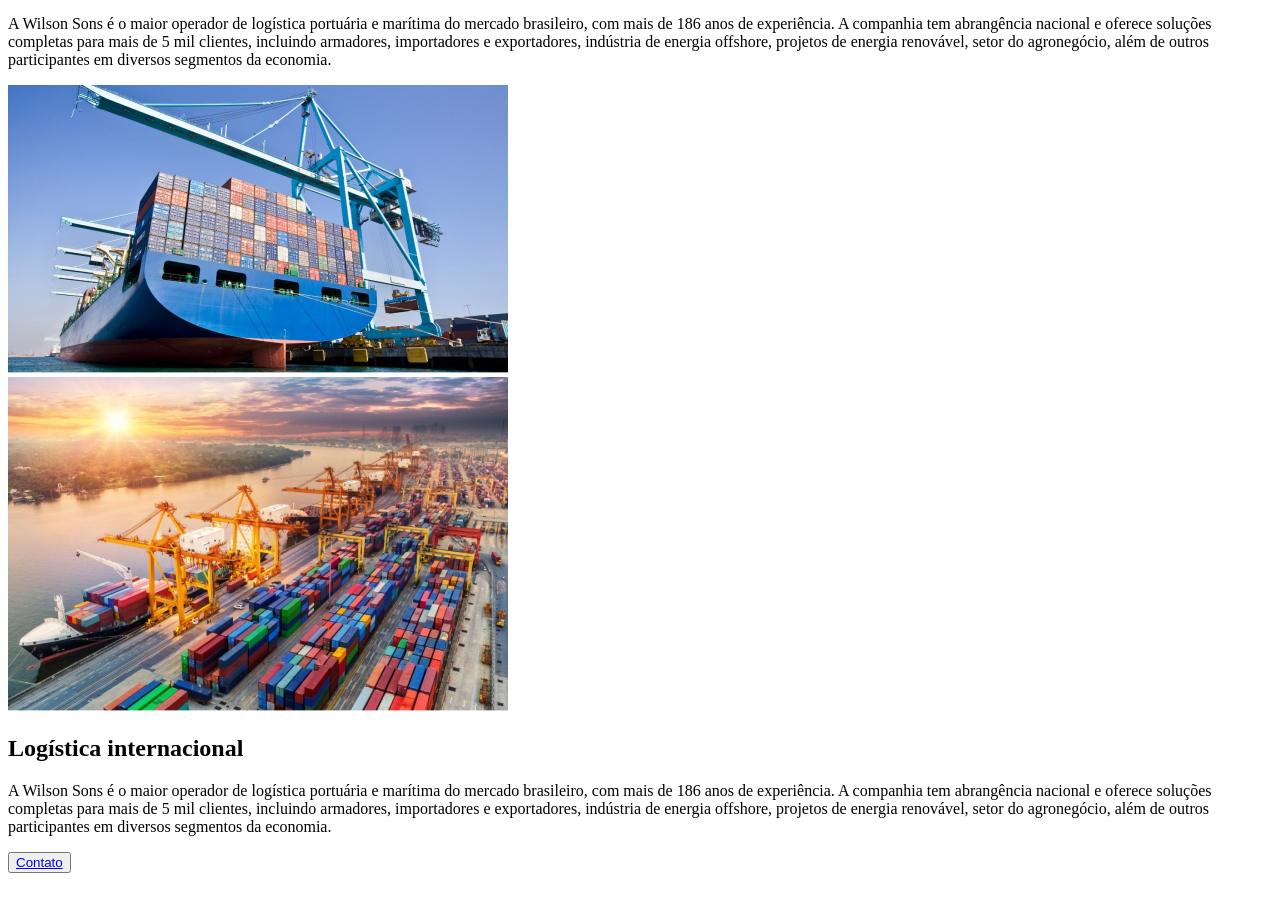
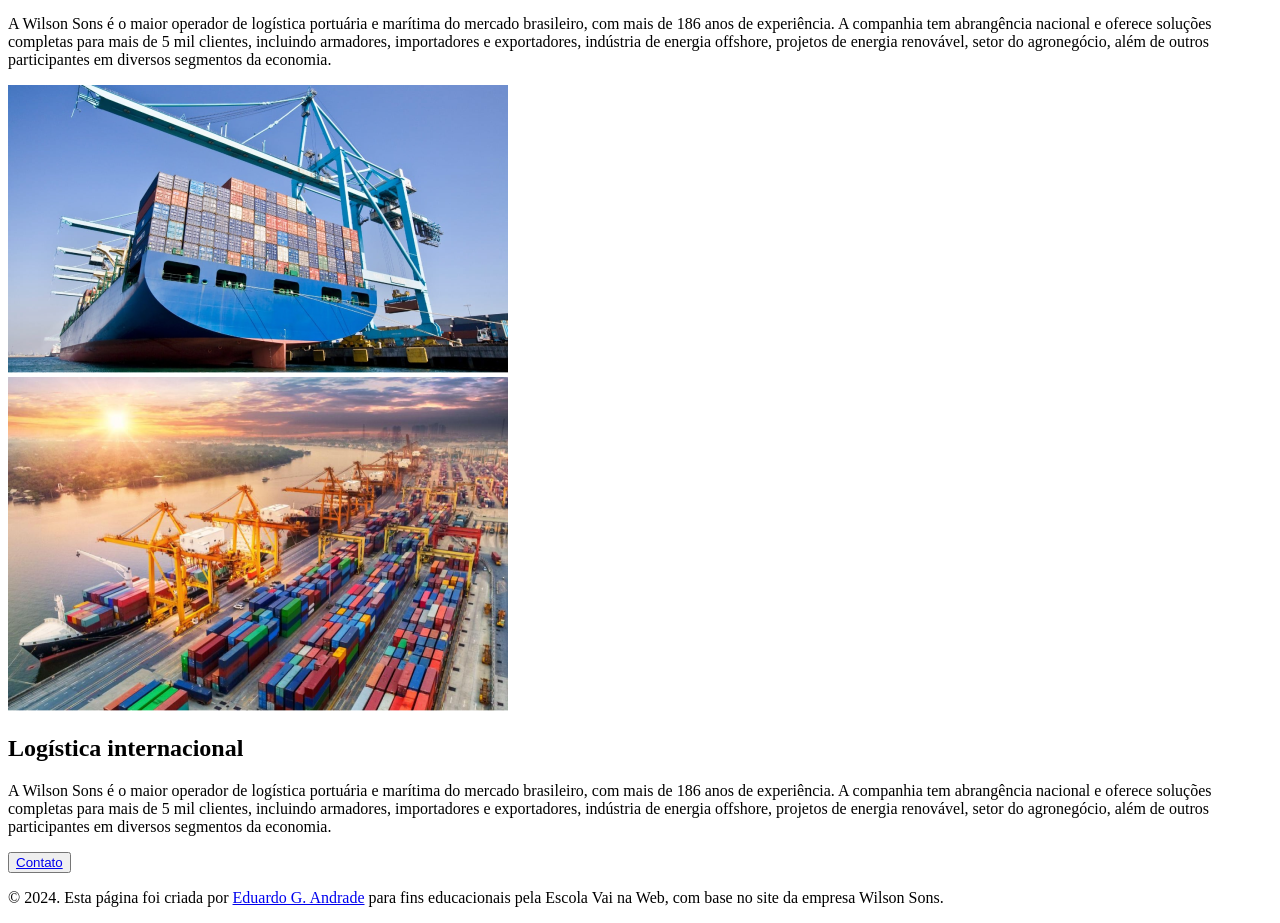
Before and after one commit to Eduardo377/pagina-1, a plain HTML site: page index.html in a window 1280 px wide. Shown: the part 176-1099 px from the top of the page. Before the commit the page ends 1057 px from the top, so only its background shows below. Drawn offline with Linux system fonts and the light colour scheme.

Commit message:
:construction: feature: construcao da footer

```diff
--- a/index.html
+++ b/index.html
@@ -45,7 +45,9 @@
         </section>
     </main>
     <footer>
-
+        <p>
+            © 2024. Esta página foi criada por <a href="https://www.linkedin.com/in/eduardogomes377/" target="_blank" rel="noopener noreferrer">Eduardo G. Andrade</a> para fins educacionais pela Escola Vai na Web, com base no site da empresa Wilson Sons.
+        </p>
     </footer>
 </body>
 </html>
```
